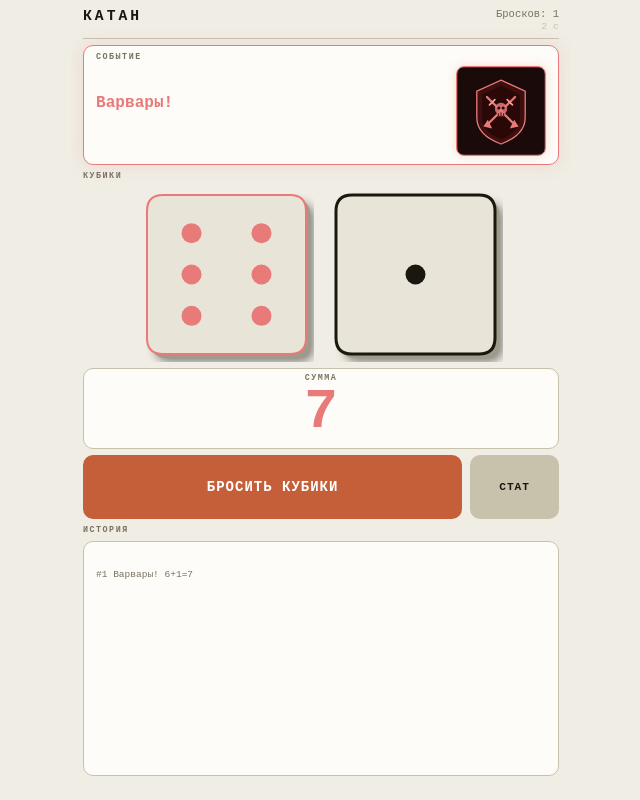
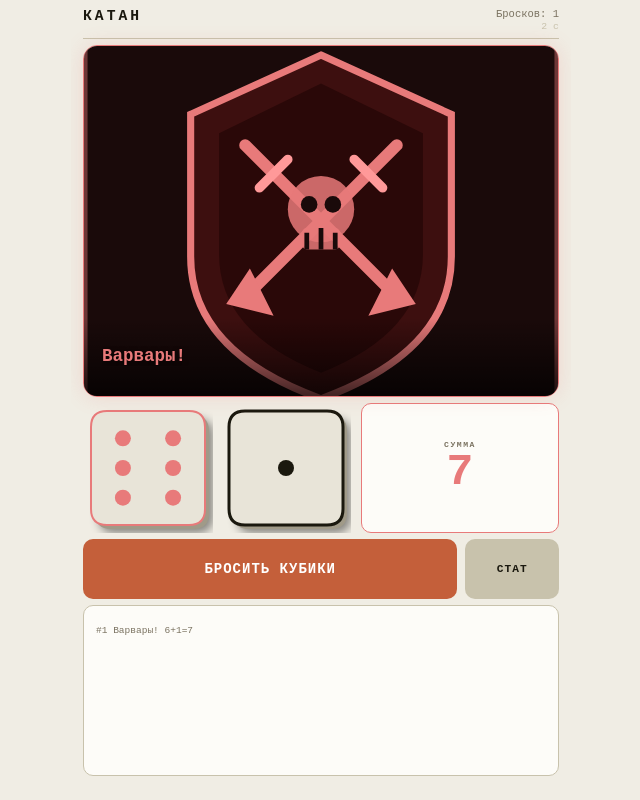
Before and after one commit to HalatsynZakhar/Catan, a website built with Vite: page webapp/index.html in a window 1280 px wide. Both pictures are taken after a click on the button "БРОСИТЬ КУБИКИ". Shown: the whole page, without its empty margins (319-959 px from the left). Built offline with nearby package versions, Linux system fonts and the light colour scheme.

Commit message:
feat: large image takes half screen, dice+sum in compact row

```diff
--- a/webapp/app.js
+++ b/webapp/app.js
@@ -70,11 +70,13 @@ let timerRunning = false;
 let timerIval    = null;
 let locked       = false;
 
-// ── Canvas size (calculated once) ────────────────────────────
-const DICE_SIZE = Math.min(
-  Math.floor((Math.min(window.innerWidth, 500) - 24 - 14) / 2),
-  175
-);
+// ── Canvas size: dice are now in a row alongside sum block ───
+const DICE_SIZE = (() => {
+  const appW   = Math.min(window.innerWidth, 500) - 24; // minus app padding
+  const sumW   = Math.max(68, Math.floor(appW * 0.22));  // sum block ~22%
+  const gaps   = 10 + 8;                                  // row-gap + dice-gap
+  return Math.min(Math.floor((appW - sumW - gaps) / 2), 130);
+})();
 
 // ── Init ──────────────────────────────────────────────────────
 (function init() {
@@ -224,28 +226,28 @@ function roll() {
 function updateEventUI(event, d2, total) {
   const isBarbarians = event.name === 'Варвары!';
 
-  const nameEl = document.getElementById('event-name');
-  const subEl  = document.getElementById('event-sub');
-  const imgEl  = document.getElementById('event-img');
-  const wrapEl = document.getElementById('event-img-wrap');
-  const cardEl = document.getElementById('event-card');
-  const sumEl  = document.getElementById('sum-value');
+  const nameEl        = document.getElementById('event-name');
+  const subEl         = document.getElementById('event-sub');
+  const imgEl         = document.getElementById('event-img');
+  const sectionEl     = document.getElementById('event-section');
+  const placeholderEl = document.getElementById('event-placeholder');
+  const sumEl         = document.getElementById('sum-value');
+  const sumBlock      = document.querySelector('.sum-block');
 
   nameEl.textContent = isBarbarians ? 'Варвары!' : `${event.name} (${d2})`;
   nameEl.style.color = event.color;
   subEl.textContent  = event.sub ? `(${event.sub})` : '\u00A0';
-  subEl.style.color  = event.color;
 
   imgEl.src = event.img;
-  wrapEl.classList.remove('img-hidden');
-  wrapEl.style.borderColor = event.color;
-  wrapEl.style.boxShadow   = `0 0 10px ${event.color}44`;
+  imgEl.classList.add('shown');
+  placeholderEl.classList.add('hidden');
 
-  cardEl.style.borderColor = event.color;
-  cardEl.style.boxShadow   = `0 0 18px ${event.color}28`;
+  sectionEl.style.borderColor = event.color;
+  sectionEl.style.boxShadow   = `0 0 20px ${event.color}33`;
 
-  sumEl.textContent  = String(total);
-  sumEl.style.color  = event.color;
+  sumEl.textContent       = String(total);
+  sumEl.style.color       = event.color;
+  sumBlock.style.borderColor = event.color;
 }
 
 // ── Stats ─────────────────────────────────────────────────────
--- a/webapp/index.html
+++ b/webapp/index.html
@@ -23,31 +23,28 @@
 
     <div class="divider"></div>
 
-    <!-- ── Event card ── -->
-    <div id="event-card" class="card event-card">
-      <div class="card-label">СОБЫТИЕ</div>
-      <div class="event-body">
-        <div class="event-text-wrap">
+    <!-- ── Event image (large) ── -->
+    <div id="event-section" class="event-section">
+      <img id="event-img" class="event-img" src="" alt="">
+      <div class="event-placeholder" id="event-placeholder">
+        <span>КАТАН</span>
+      </div>
+      <div class="event-overlay" id="event-overlay">
         <div id="event-name" class="event-name">Нажмите кнопку</div>
         <div id="event-sub" class="event-sub">чтобы начать</div>
       </div>
-        <div id="event-img-wrap" class="event-img-wrap img-hidden">
-          <img id="event-img" class="event-img" src="" alt="событие">
-        </div>
-      </div>
     </div>
 
-    <!-- ── Dice ── -->
-    <div class="section-label">КУБИКИ</div>
-    <div class="dice-row">
+    <!-- ── Dice + Sum row ── -->
+    <div class="dice-sum-row">
+      <div class="dice-pair">
         <canvas id="die1" class="die-canvas"></canvas>
         <canvas id="die2" class="die-canvas"></canvas>
       </div>
-
-    <!-- ── Sum ── -->
-    <div class="card sum-card">
+      <div class="sum-block">
         <div class="sum-label">СУММА</div>
         <div id="sum-value" class="sum-value">—</div>
+      </div>
     </div>
 
     <!-- ── Buttons ── -->
@@ -57,7 +54,6 @@
     </div>
 
     <!-- ── History ── -->
-    <div class="section-label">ИСТОРИЯ</div>
     <div class="card history-card">
       <div id="hist-0" class="hist-item">&nbsp;</div>
       <div id="hist-1" class="hist-item">&nbsp;</div>
--- a/webapp/style.css
+++ b/webapp/style.css
@@ -46,7 +46,6 @@ html, body {
   -webkit-font-smoothing: antialiased;
 }
 
-/* ── App layout: vertical stack, fits one screen ── */
 #app {
   display: flex;
   flex-direction: column;
@@ -84,99 +83,114 @@ html, body {
 /* ── Divider ── */
 .divider { height: 1px; background: var(--border); flex-shrink: 0; }
 
-/* ── Card base ── */
-.card {
+/* ── Event section: large image ── */
+.event-section {
+  position: relative;
+  width: 100%;
+  flex: 0 0 44vh;
+  border-radius: 14px;
+  overflow: hidden;
   background: var(--panel);
-  border: 1px solid var(--border);
-  border-radius: var(--radius);
-  flex-shrink: 0;
-  transition: border-color 0.3s ease, box-shadow 0.3s ease;
-}
-
-.card-label, .section-label {
-  font-size: 0.6rem;
-  font-weight: bold;
-  color: var(--dim);
-  letter-spacing: 1.5px;
-}
-
-.section-label { flex-shrink: 0; }
-
-/* ── Event card ── */
-.event-card { padding: 6px 12px 8px; }
-
-.event-body {
-  display: flex;
-  justify-content: space-between;
-  align-items: center;
-  gap: 10px;
-  margin-top: 4px;
-}
-
-.event-text-wrap { flex: 1; min-width: 0; }
-
-.event-name {
-  font-size: 1.05rem;
-  font-weight: bold;
-  color: var(--gold);
-  white-space: nowrap;
-  overflow: hidden;
-  text-overflow: ellipsis;
-  transition: color 0.25s ease;
-}
-
-.event-sub {
-  font-size: 0.85rem;
-  color: var(--dim);
-  transition: color 0.25s ease;
-  margin-top: 2px;
-}
-
-.event-img-wrap {
-  width: 76px;
-  height: 76px;
-  flex-shrink: 0;
-  border-radius: 8px;
-  overflow: hidden;
   border: 1px solid var(--border);
   transition: border-color 0.3s ease, box-shadow 0.3s ease;
 }
-
-.img-hidden { display: none; }
 
 .event-img {
   width: 100%;
   height: 100%;
   object-fit: cover;
   display: block;
+  opacity: 0;
+  transition: opacity 0.4s ease;
 }
 
-/* ── Dice ── */
-.dice-row {
+.event-img.shown { opacity: 1; }
+
+/* Placeholder text shown before first roll */
+.event-placeholder {
+  position: absolute;
+  inset: 0;
   display: flex;
+  align-items: center;
   justify-content: center;
-  align-items: center;
-  gap: 14px;
+  font-size: 2.2rem;
+  font-weight: bold;
+  letter-spacing: 8px;
+  color: var(--border);
+  pointer-events: none;
+  transition: opacity 0.3s ease;
+}
+
+.event-placeholder.hidden { opacity: 0; }
+
+/* Text overlay at bottom of image */
+.event-overlay {
+  position: absolute;
+  bottom: 0;
+  left: 0;
+  right: 0;
+  padding: 28px 18px 14px;
+  background: linear-gradient(transparent, rgba(0, 0, 0, 0.72));
+  pointer-events: none;
+}
+
+.event-name {
+  font-size: 1.25rem;
+  font-weight: bold;
+  color: #E8C97A;
+  text-shadow: 0 1px 6px rgba(0, 0, 0, 0.6);
+  transition: color 0.25s ease;
+  white-space: nowrap;
+  overflow: hidden;
+  text-overflow: ellipsis;
+}
+
+.event-sub {
+  font-size: 0.88rem;
+  color: rgba(255, 255, 255, 0.82);
+  margin-top: 2px;
+  text-shadow: 0 1px 4px rgba(0, 0, 0, 0.5);
+  transition: color 0.25s ease;
+}
+
+/* ── Dice + Sum row ── */
+.dice-sum-row {
+  display: flex;
+  align-items: stretch;
+  gap: 10px;
+  flex-shrink: 0;
+}
+
+.dice-pair {
+  display: flex;
+  gap: 8px;
   flex-shrink: 0;
 }
 
 /* Canvas sizes set in JS */
 
-/* ── Sum ── */
-.sum-card {
-  text-align: center;
-  padding: 4px 12px 6px;
+.sum-block {
+  flex: 1;
+  background: var(--panel);
+  border: 1px solid var(--border);
+  border-radius: var(--radius);
+  display: flex;
+  flex-direction: column;
+  align-items: center;
+  justify-content: center;
+  transition: border-color 0.3s ease;
+  min-width: 0;
 }
 
 .sum-label {
-  font-size: 0.6rem;
+  font-size: 0.58rem;
   font-weight: bold;
   color: var(--dim);
   letter-spacing: 1.5px;
 }
 
 .sum-value {
-  font-size: clamp(2.2rem, 11vw, 4rem);
+  font-size: clamp(2rem, 9vw, 3.2rem);
   font-weight: bold;
   color: var(--green);
   line-height: 1.05;
@@ -196,8 +210,7 @@ html, body {
   color: #fff;
   border: none;
   border-radius: var(--radius);
-  padding: 0 12px;
-  height: 64px;
+  height: 60px;
   font-family: inherit;
   font-size: 1rem;
   font-weight: bold;
@@ -209,7 +222,7 @@ html, body {
   user-select: none;
 }
 
-.btn-roll:active  { background: var(--btn-hov); }
+.btn-roll:active   { background: var(--btn-hov); }
 .btn-roll:disabled { opacity: 0.45; cursor: default; }
 
 .btn-stat {
@@ -218,7 +231,7 @@ html, body {
   color: var(--text);
   border: none;
   border-radius: var(--radius);
-  height: 64px;
+  height: 60px;
   font-family: inherit;
   font-size: 0.8rem;
   font-weight: bold;
@@ -234,6 +247,9 @@ html, body {
 
 /* ── History ── */
 .history-card {
+  background: var(--panel);
+  border: 1px solid var(--border);
+  border-radius: var(--radius);
   padding: 5px 12px 6px;
   flex: 1;
   min-height: 0;
@@ -325,7 +341,7 @@ html, body {
 
 .btn-close-modal:active { background: var(--dim); }
 
-/* ── Stats: summary row ── */
+/* ── Stats content ── */
 .stats-row-4 {
   display: grid;
   grid-template-columns: repeat(4, 1fr);
@@ -362,16 +378,15 @@ html, body {
   margin: 10px 0 4px;
 }
 
-/* ── Chart ── */
 .chart-wrap {
+  background: var(--panel);
+  border: 1px solid var(--border);
+  border-radius: var(--radius);
   overflow: hidden;
-  padding: 0;
-  margin-bottom: 0;
 }
 
 .chart-wrap canvas { display: block; }
 
-/* ── Tables ── */
 .tbl-events, .tbl-detail {
   background: var(--panel);
   border: 1px solid var(--border);
@@ -397,44 +412,46 @@ html, body {
 
 .tbl-row { border-top: 1px solid var(--border); padding-top: 4px; padding-bottom: 4px; }
 
-/* Events table: 4 cols */
 .tbl-events .tbl-head,
 .tbl-events .tbl-row { grid-template-columns: 2.2fr 0.8fr 1fr 1fr; }
 
-/* Detail table: 5 cols */
 .tbl-detail .tbl-head,
 .tbl-detail .tbl-row { grid-template-columns: 0.8fr 0.8fr 1.1fr 1.1fr 1.1fr; }
 
-.tbl-sep {
-  height: 1px;
-  background: var(--dim);
-  margin: 2px 10px;
-}
+.tbl-sep { height: 1px; background: var(--dim); margin: 2px 10px; }
 
 .tbl-total { padding: 5px 10px 7px; font-size: 0.68rem; display: flex; gap: 16px; }
-.tbl-total span:first-child { color: var(--dim); font-weight: bold; font-size: 0.58rem; letter-spacing: 0.5px; }
+.tbl-total span:first-child { color: var(--dim); font-weight: bold; font-size: 0.58px; letter-spacing: 0.5px; }
 
 .no-data { text-align: center; color: var(--dim); padding: 40px 20px; font-size: 0.9rem; }
 
-/* ── Responsive: tablet / large ── */
+/* ── Responsive ── */
 @media (min-width: 480px) {
   #app { max-width: 500px; margin: 0 auto; }
-  .event-img-wrap { width: 90px; height: 90px; }
-  .event-name { font-size: 1.15rem; }
 }
 
 @media (min-width: 768px) {
   html, body { overflow: auto; }
   #app { height: auto; min-height: 100dvh; padding-bottom: 24px; }
-  .history-card { min-height: 80px; }
 }
 
-/* Landscape phone: shrink vertical elements */
-@media (orientation: landscape) and (max-height: 480px) {
-  .event-img-wrap { width: 56px; height: 56px; }
-  .event-card { padding: 4px 10px 6px; }
-  .sum-card { padding: 2px 12px 4px; }
-  .sum-value { font-size: 1.8rem; }
-  .btn-roll, .btn-stat { height: 52px; }
-  #app { gap: 4px; padding: 4px 10px; }
+@media (orientation: landscape) and (max-height: 500px) {
+  .event-section { flex: 0 0 55vw; }
+  #app {
+    flex-direction: row;
+    flex-wrap: wrap;
+    align-content: flex-start;
+  }
+  .header  { width: 100%; flex-shrink: 0; }
+  .divider { width: 100%; flex-shrink: 0; }
+  .event-section { flex: 0 0 52%; height: calc(100dvh - 55px); align-self: flex-start; }
+  .right-col {
+    flex: 1;
+    display: flex;
+    flex-direction: column;
+    gap: 6px;
+    height: calc(100dvh - 55px);
+    min-width: 0;
+  }
+  .dice-sum-row, .btn-row, .history-card { flex-shrink: 0; }
 }
```
Lines whose indentation alone changed are shown as unchanged.
